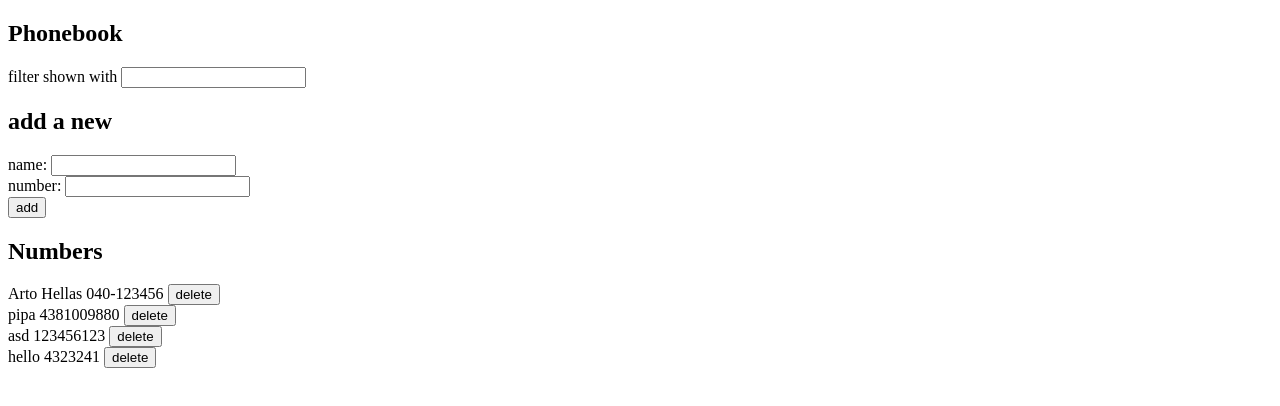
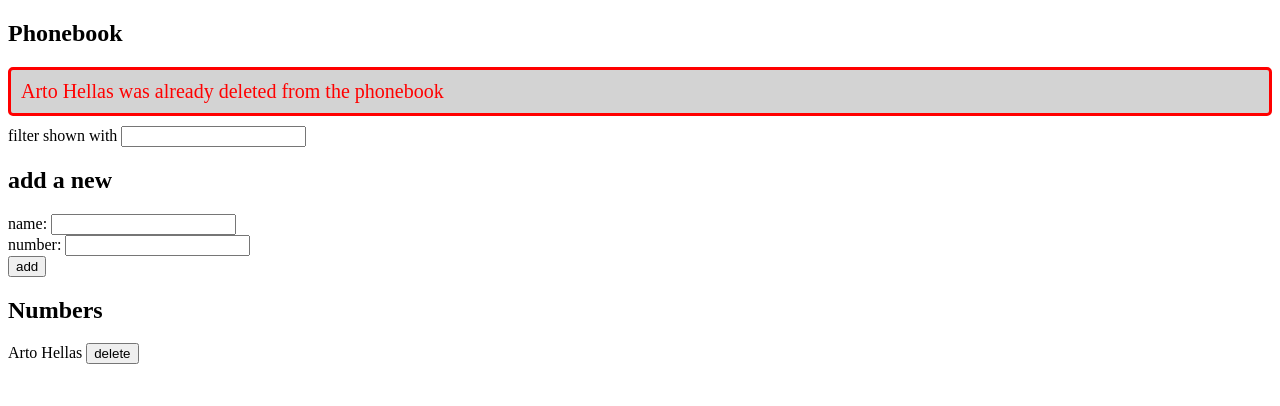
Before and after one commit to nikocent/fullstackopen2023, a React (Create React App) app in the folder part2/phonebook/: page / in a window 1280 px wide. Both pictures are taken after a click on the button "delete". Shown: the top 406 px of the page. Built offline with nearby package versions, Linux system fonts and the light colour scheme; no server answers; data requests are answered from the project's data file.

Commit message:
Fixed the issue and implemented another type of notification for unsuccessful events (step 12)

```diff
--- a/part2/phonebook/db.json
+++ b/part2/phonebook/db.json
@@ -2,23 +2,8 @@
   "persons": [
     {
       "name": "Arto Hellas",
-      "number": "040-123456",
+      "number": "",
       "id": 1
-    },
-    {
-      "name": "pipa",
-      "number": "4381009880",
-      "id": 3
-    },
-    {
-      "name": "asd",
-      "number": "123456123",
-      "id": 4
-    },
-    {
-      "name": "hello",
-      "number": "4323241",
-      "id": 6
     }
   ]
 }
--- a/part2/phonebook/src/App.js
+++ b/part2/phonebook/src/App.js
@@ -10,7 +10,7 @@ const App = () => {
   const [newName, setNewName] = useState('')
   const [newNumber, setNewNumber] = useState('')
   const [newSearch, setNewSearch] = useState('')
-  const [notification, setNotification] = useState(null)
+  const [notification, setNotification] = useState({message: null, type:'hide'})
 
   useEffect(() => {
     personsService
@@ -41,15 +41,19 @@ const App = () => {
         personsService
         .updatePerson(person.id, newPerson)
         .then(response => {
-          setPersons(persons.map(item => item.id !== person.id ? item : response.data))
-          setNewName('')
-          setNewNumber('')
-          setNotification(
-            `Updated ${newPerson.name}'s number`
-          )
-          setTimeout(() => {
-            setNotification(null)
-          }, 5000)
+          if (response.status === 200) {
+            personsService
+              .getAllPersons()
+              .then(response => setPersons(response.data))
+            newNotification(`Updated ${newPerson.name}'s number`, 'success')
+            setNewName('')
+            setNewNumber('')
+          } else if (response.status === 404){
+            personsService
+              .getAllPersons()
+              .then(response => setPersons(response.data))
+            newNotification(`${newPerson.name} was already deleted from the phonebook`, 'error')
+          }
         })
       }
     } else {
@@ -59,12 +63,7 @@ const App = () => {
           setPersons(persons.concat(response.data))
           setNewName('')
           setNewNumber('')
-          setNotification(
-            `Added ${newPerson.name}`
-          )
-          setTimeout(() => {
-            setNotification(null)
-          }, 5000)
+          newNotification(`Added ${newPerson.name}`, 'success')
         })
     }
   }
@@ -73,16 +72,37 @@ const App = () => {
       personsService
         .deletePerson(id)
         .then(response => {
-          const updatedPersons = persons.filter(person => person.id !== id)
-          setPersons(updatedPersons)
+          if (response.status === 200){
+            personsService
+              .getAllPersons()
+              .then(response => setPersons(response.data))
+            newNotification(`Deleted ${name}`, 'success')
+          } else if (response.status === 404) {
+            personsService
+              .getAllPersons()
+              .then(response => setPersons(response.data))
+            newNotification(`${name} was already deleted from the phonebook`, 'error')
+          }
         })
+
     }
   }
 
+  const newNotification = (message, type) => {
+      setNotification({
+        message, type
+      })
+      setTimeout(() => {
+        setNotification({message: null, type: 'hide'})
+      }, 5000)
+  }
   return (
     <div>
       <h2>Phonebook</h2>
-        <Notification message={notification}/>
+        <Notification
+        message={notification.message}
+        type={notification.type}
+        />
         <Filter
           handleNewSearch={handleNewSearch}
           newSearch={newSearch}
--- a/part2/phonebook/src/components/Notification.js
+++ b/part2/phonebook/src/components/Notification.js
@@ -1,13 +1,11 @@
-const Notification = ({ message }) => {
-    if (message === null) {
-      return null
-    }
-
+const Notification = ({message, type}) => {
+    if (type === 'error' || type === 'success'|| type === 'hide')
     return (
-      <div className='error'>
+      <div className={type}> {/*either error or success*/}
         {message}
       </div>
     )
+    return console.error('Unsupported type')
   }
 
   export default Notification
--- a/part2/phonebook/src/index.css
+++ b/part2/phonebook/src/index.css
@@ -1,4 +1,15 @@
 .error {
+    display: block;
+    color: red;
+    background: lightgrey;
+    font-size: 20px;
+    border-style: solid;
+    border-radius: 5px;
+    padding: 10px;
+    margin-bottom: 10px;
+}
+.success {
+    display: block;
     color: green;
     background: lightgrey;
     font-size: 20px;
@@ -6,4 +17,8 @@
     border-radius: 5px;
     padding: 10px;
     margin-bottom: 10px;
-  }
+}
+
+.hide {
+    display: none;
+}
--- a/part2/phonebook/src/services/personsServices.js
+++ b/part2/phonebook/src/services/personsServices.js
@@ -5,9 +5,15 @@ const getAllPersons = () => axios.get(baseUrl)
 
 const createPerson = (newObject) => axios.post(baseUrl, newObject)
 
-const updatePerson = (id, newObject) => axios.put(`${baseUrl}/${id}`, newObject)
+const updatePerson = (id, newObject) =>
+    axios
+        .put(`${baseUrl}/${id}`, newObject)
+        .catch(err => err.response)
 
-const deletePerson = (id) => axios.delete(`${baseUrl}/${id}`)
+const deletePerson = (id) =>
+    axios
+        .delete(`${baseUrl}/${id}`)
+        .catch(err => err.response)
 
 const app = {getAllPersons, updatePerson, createPerson, deletePerson}
 
```
